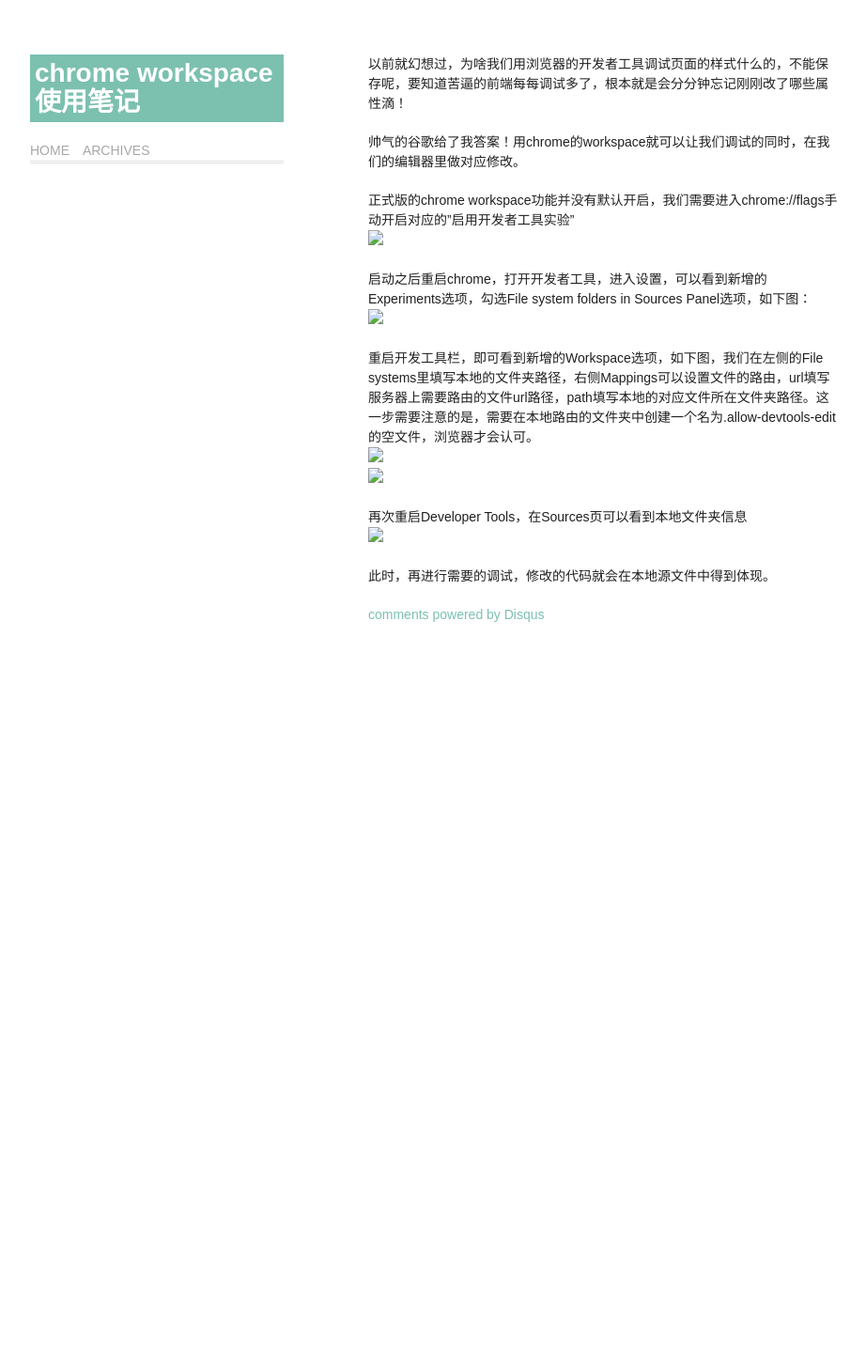
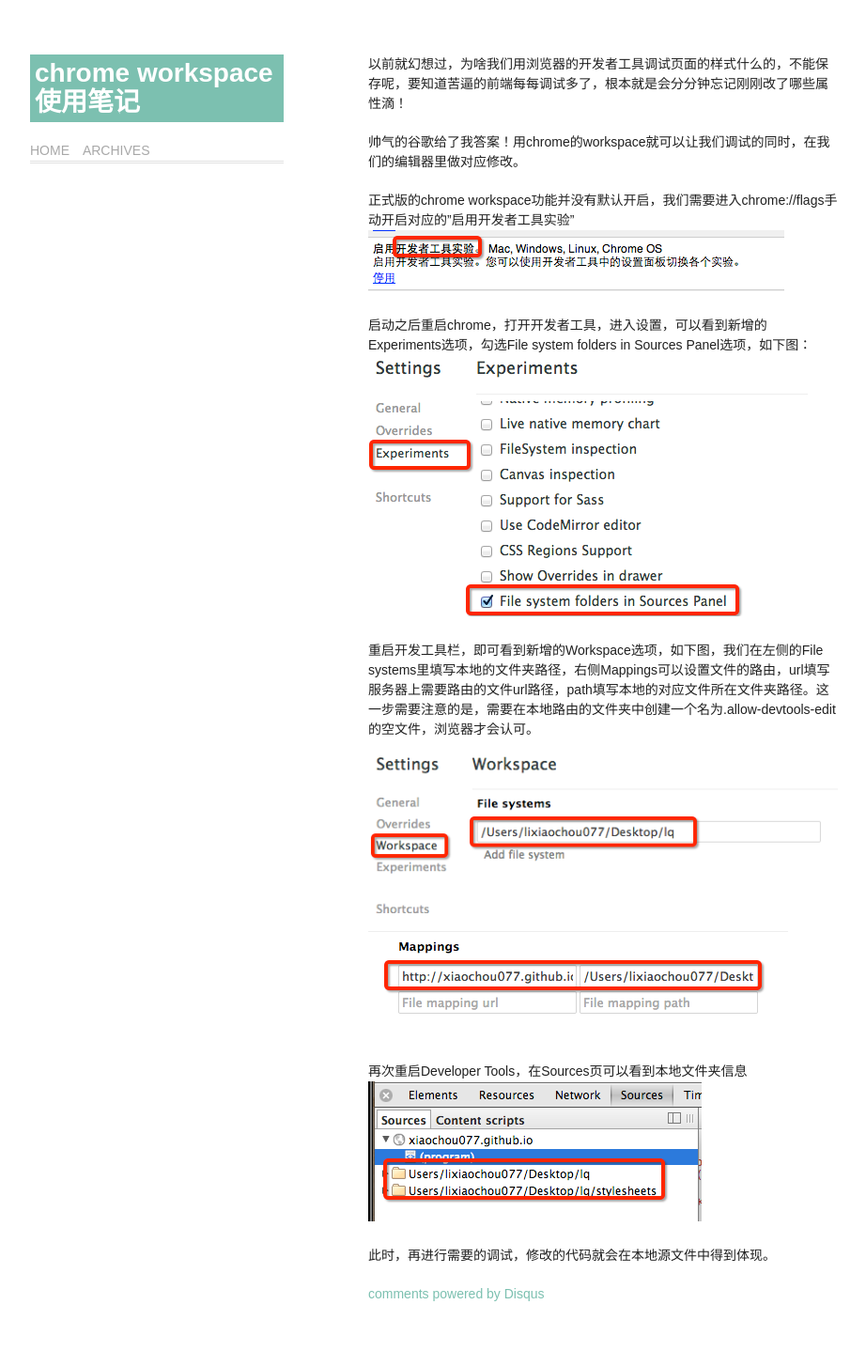
Before and after one commit to lixiaochou077/lixiaochou077.github.io, a Jekyll site: the page built from _posts/2013-06-28-workspace.md, in a window 1280 px wide. Shown: the whole page at 94% size, without its empty margins (178-1100 px from the left). Built offline with Jekyll 4.4.1, drawn with Linux system fonts in a browser that asks for light colours; Markdown is read by kramdown in place of the engine named in the settings; comment, search, counter and statistics services are not loaded; before the commit the page ends 900 px from its top, so only the background shows below that.

Commit message:
add new post

```diff
--- a/_posts/2013-06-28-workspace.md
+++ b/_posts/2013-06-28-workspace.md
@@ -9,16 +9,16 @@
 帅气的谷歌给了我答案！用chrome的workspace就可以让我们调试的同时，<!-- more -->在我们的编辑器里做对应修改。
 
 正式版的chrome workspace功能并没有默认开启，我们需要进入chrome://flags手动开启对应的"启用开发者工具实验"
-<img src = "../images/ws1.png" />
+<img src = "http://lixiaochou077.github.io/images/ws1.png" />
 
 启动之后重启chrome，打开开发者工具，进入设置，可以看到新增的Experiments选项，勾选File system folders in Sources Panel选项，如下图：
-<img src = "../images/ws2.png" />
+<img src = "http://lixiaochou077.github.io/images/ws2.png" />
 
 重启开发工具栏，即可看到新增的Workspace选项，如下图，我们在左侧的File systems里填写本地的文件夹路径，右侧Mappings可以设置文件的路由，url填写服务器上需要路由的文件url路径，path填写本地的对应文件所在文件夹路径。这一步需要注意的是，需要在本地路由的文件夹中创建一个名为.allow-devtools-edit的空文件，浏览器才会认可。
-<img src = "../images/ws3.png" />
-<img src = "../images/ws4.png" />
+<img src = "http://lixiaochou077.github.io/images/ws3.png" />
+<img src = "http://lixiaochou077.github.io/images/ws4.png" />
 
 再次重启Developer Tools，在Sources页可以看到本地文件夹信息
-<img src = "../images/ws5.png" />
+<img src = "http://lixiaochou077.github.io/images/ws5.png" />
 
 此时，再进行需要的调试，修改的代码就会在本地源文件中得到体现。
```
